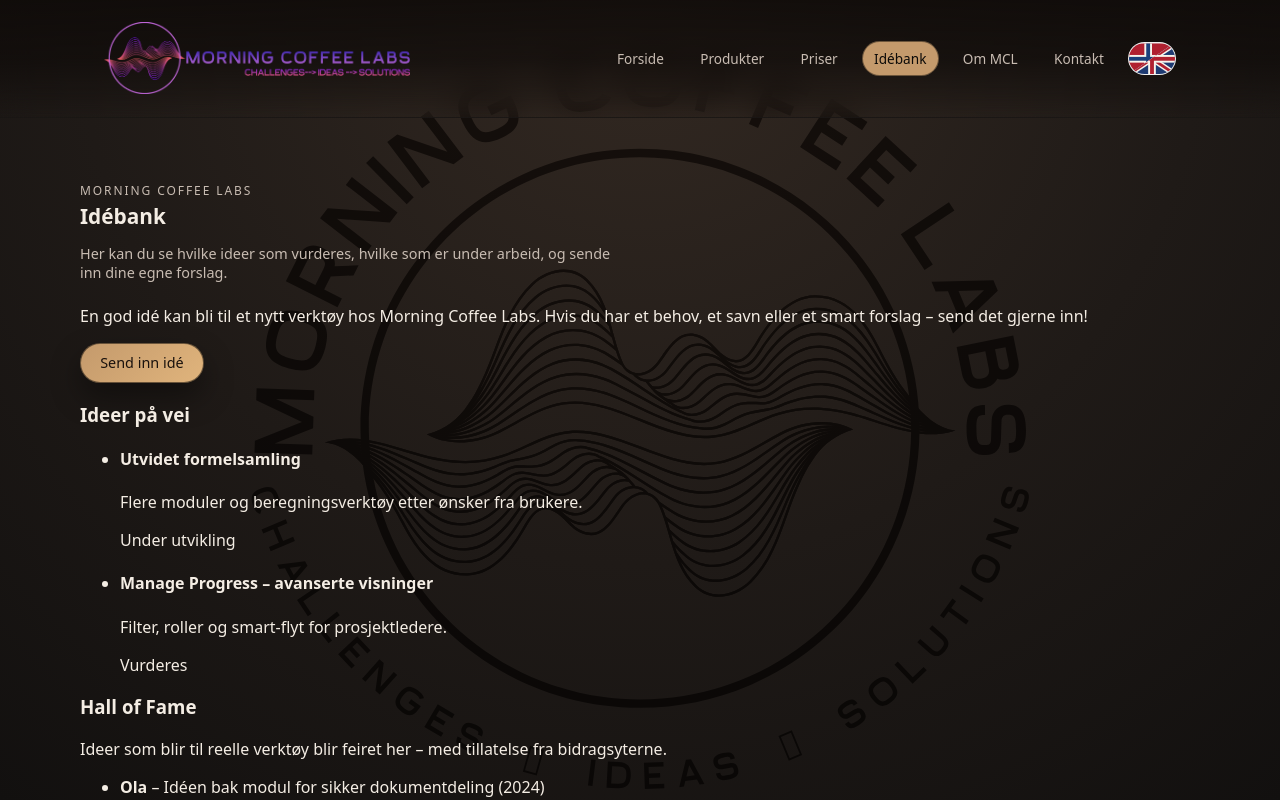
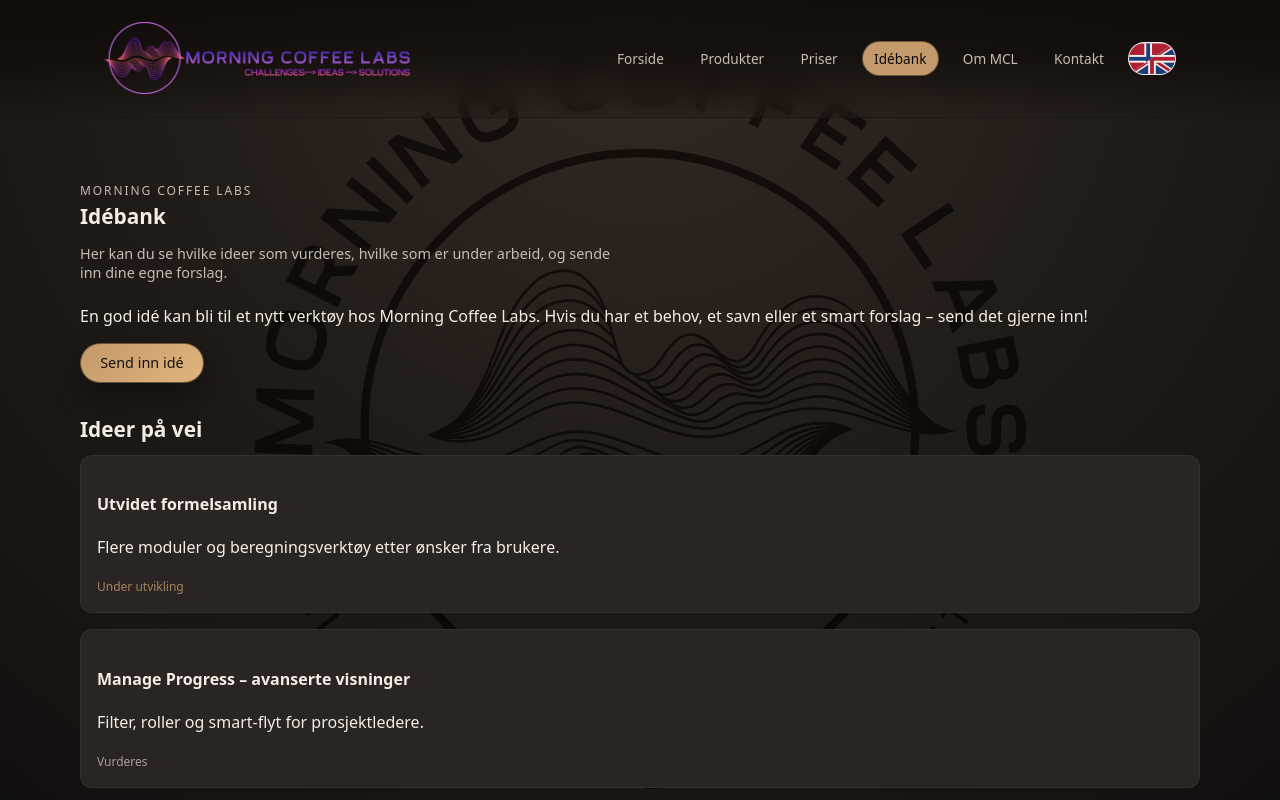
Before and after one commit to Tony-MCL/website_V2, a Next.js app: page /idebank in a window 1280 px wide. Shown: the top 800 px of the page. Built offline with nearby package versions, Linux system fonts and the light colour scheme.

Commit message:
Update globals.css

```diff
--- a/app/globals.css
+++ b/app/globals.css
@@ -1039,3 +1039,56 @@
   height: 100%;
   display: block;
 }
+
+/* Idebank med hall of fame*/
+
+.idea-intro {
+  margin-bottom: 2rem;
+}
+
+.idea-subtitle {
+  margin-top: 2rem;
+  margin-bottom: 0.75rem;
+  font-size: 1.3rem;
+  color: var(--mcl-text);
+}
+
+.idea-list,
+.hof-list,
+.hof-full-list {
+  list-style: none;
+  padding: 0;
+  margin: 0 0 2rem 0;
+}
+
+.idea-item,
+.hof-item,
+.hof-full-item {
+  padding: 1rem;
+  border-radius: var(--mcl-radius);
+  background: var(--mcl-surface);
+  margin-bottom: 1rem;
+  border: 1px solid var(--mcl-border-subtle);
+}
+
+.idea-status {
+  font-size: 0.75rem;
+  opacity: 0.8;
+}
+
+.status-pending {
+  color: var(--mcl-text-muted);
+}
+
+.status-in-progress {
+  color: var(--mcl-accent);
+}
+
+.status-released {
+  color: var(--mcl-success);
+}
+
+.hof-year {
+  font-size: 0.8rem;
+  opacity: 0.6;
+}
```
